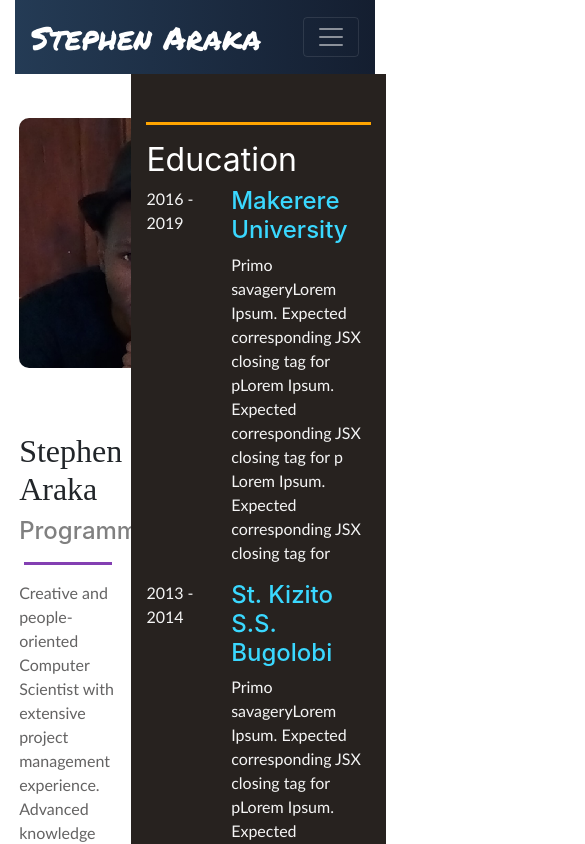
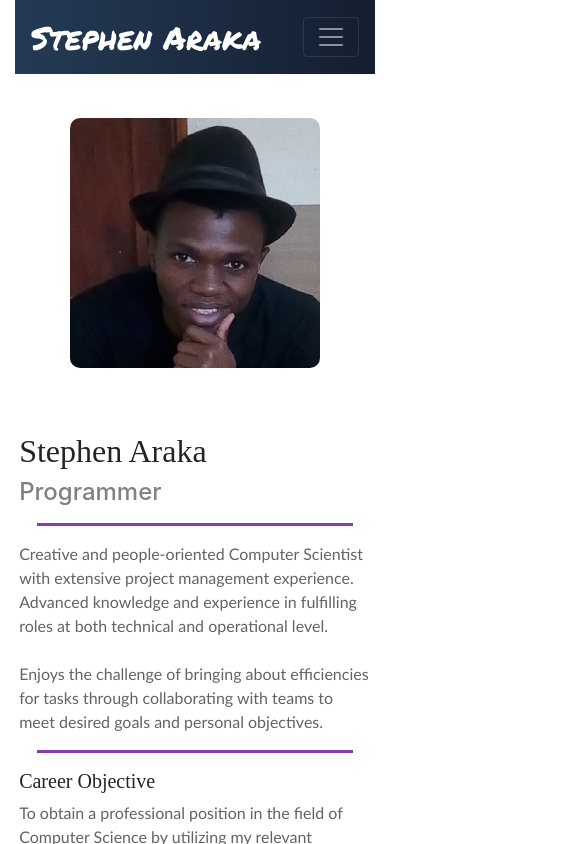
Before and after one commit to StephenAraka/portfolio, a React (Create React App) app: page /portfolio/resume in a window 390 px wide. Shown: the top 844 px of the page, 585 px wide, since content can reach past the window. Built offline with nearby package versions, Linux system fonts and the light colour scheme; a web font is replaced by a local one.

Commit message:
add responsiveness

```diff
--- a/src/assets/css/App.css
+++ b/src/assets/css/App.css
@@ -31,7 +31,6 @@
    ! It is how you think that makes you RICH or poor!
 
 */
-
 .container-all {
   width: 100%;
   margin: 0;
@@ -87,7 +86,7 @@
   position: relative;
   width: 100vw;
   height: 100vh;
-  overflow: hidden;
+  /* overflow: hidden; */
 }
 
 .avatar-img {
@@ -215,7 +214,7 @@ button i {
   justify-content: center;
   background: whitesmoke;
   width: 80%;
-  height: auto;
+  height: 100%;
   color: #363636;
   margin: 0 auto 20px;
 }
@@ -289,12 +288,12 @@ button i {
 
 .resume-left p {
   color: #646363;
-  font-family: 'Gill Sans', 'Gill Sans MT', Calibri, 'Trebuchet MS', sans-serif;
+  font-family: "Gill Sans", "Gill Sans MT", Calibri, "Trebuchet MS", sans-serif;
 }
 
 .resume-right p {
   color: whitesmoke;
-  font-family: 'Gill Sans', 'Gill Sans MT', Calibri, 'Trebuchet MS', sans-serif;
+  font-family: "Gill Sans", "Gill Sans MT", Calibri, "Trebuchet MS", sans-serif;
 }
 
 .resume-left h5 {
@@ -321,7 +320,12 @@ button i {
   color: #3ad8ff;
 }
 
-.navbar-toggler {
-  color: #3ad8ff;
-  background-color: #3ad8ff;
+@media only screen and (max-width: 900px) {
+  .resume-grid .row {
+    display: block;
+  }
+
+  .resume-grid .row .col {
+    width: 100vw !important;
+  }
 }
--- a/src/components/contact/Contact.js
+++ b/src/components/contact/Contact.js
@@ -10,12 +10,12 @@ export class Contacts extends Component {
       <div className='contacts-container'>
         <div className='contacts-grid'>
           <Row>
-            <Col>
+            <Col xs='12' sm='12' md='6' lg='6'>
               <h2>Stephen Araka</h2>
               <img src={mandem} alt='myself' className='contact-pic' />
               <p style={{textAlign: 'left'}}>Creative and people-oriented Computer Scientist with extensive project management experience. Advanced knowledge and experience in fulfilling roles at both technical and operational level.</p>
             </Col>
-            <Col>
+            <Col xs='12' sm='12' md='6' lg='6'>
               <h2>Contact Me</h2>
               <hr />
               <ListGroup>
--- a/src/components/resume/Resume.js
+++ b/src/components/resume/Resume.js
@@ -17,7 +17,7 @@ export class Resume extends Component {
         <div className='resume-container'>
           <div className='resume-grid'>
             <Row>
-              <Col xs='4' className='resume-left'>
+              <Col xs='12' sm='12' md='6' lg='4' className='resume-left'>
                 <div className='mt-4'>
                   <img src={mandem} alt='myself' className='contact-pic' />
                 </div>
@@ -53,7 +53,7 @@ experience, technical expertise and problem solving skills.</p>
                 <hr />
               </Col>
 
-              <Col xs='8' className='resume-right'>
+              <Col xs='12' sm='12' md='6' lg='8' className='resume-right'>
 
                 <hr style={{ width: '100%', borderTop: '3px solid orange' }} />
 
```
Also changed, not shown: 6 other files (tests, documents, lock files or other folders).
